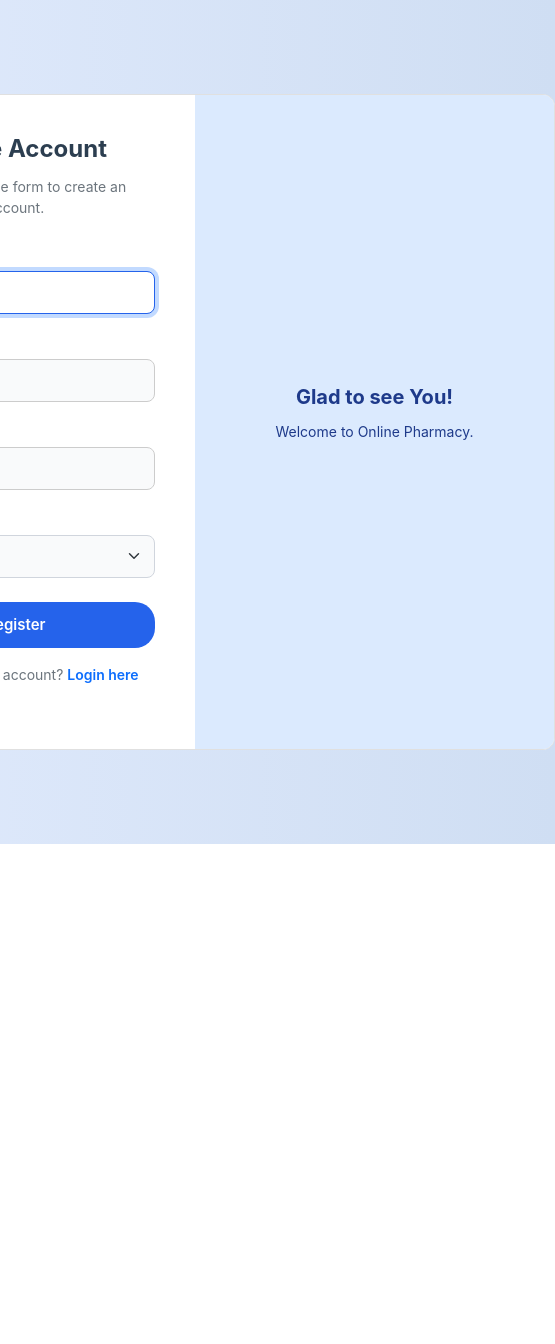
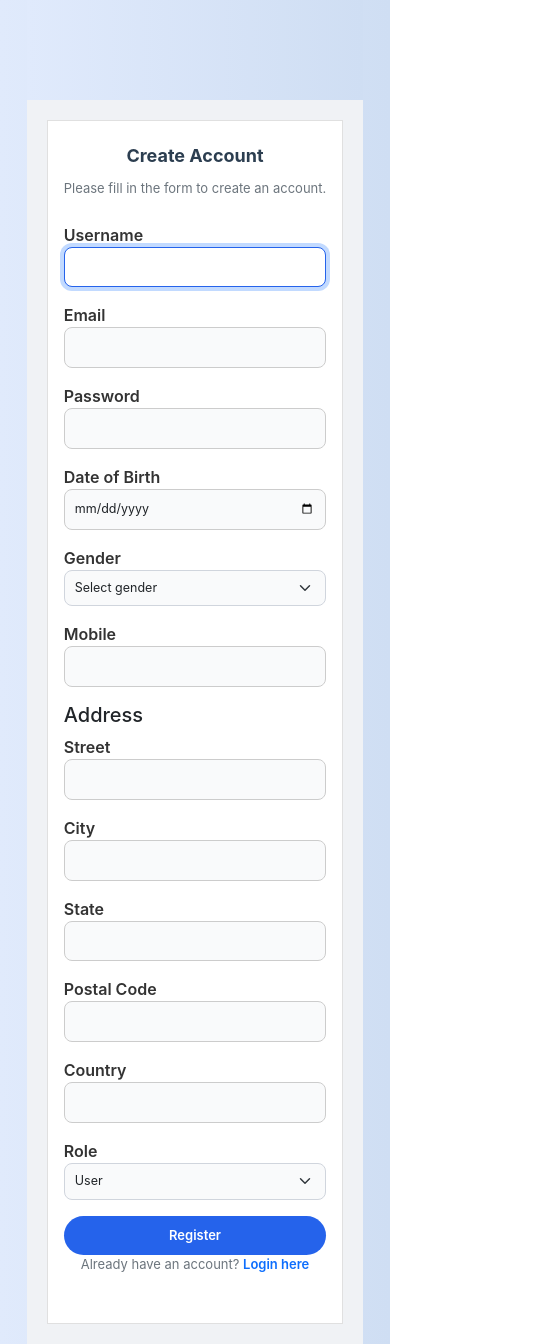
Before and after one commit to manilaxmisisvas/Online_Pharma_team4, a React (Vite) app in the folder frontend/online_pharma_team4/: page / in a window 390 px wide. Shown: the whole page, 555 px wide, since content can reach past the window. Before the commit the page ends 844 px from the top, so only its background shows below. Built offline with nearby package versions, Linux system fonts and the light colour scheme.

Commit message:
Data stored to the database after creating account and also it is responsive

```diff
--- a/frontend/online_pharma_team4/src/components/Register.jsx
+++ b/frontend/online_pharma_team4/src/components/Register.jsx
@@ -1,5 +1,5 @@
 import React, { useState } from "react";
-import { Link } from "react-router-dom";
+import { Link, useNavigate } from "react-router-dom";
 import "../styles/Register.css";
 
 const Register = () => {
@@ -7,42 +7,76 @@ const Register = () => {
   const [email, setEmail] = useState("");
   const [role, setRole] = useState("USER");
   const [password, setPassword] = useState("");
+  const [dob, setDob] = useState("");
+  const [gender, setGender] = useState("");
+  const [mobile, setMobile] = useState("");
+
+  // Address fields separately
+  const [street, setStreet] = useState("");
+  const [city, setCity] = useState("");
+  const [state, setState] = useState("");
+  const [postalCode, setPostalCode] = useState("");
+  const [country, setCountry] = useState("");
+
+  const navigate = useNavigate();
 
   const handleSubmit = async (e) => {
     e.preventDefault();
 
-    // Simple client-side validation
-    if (!username || !email || !password) {
+    // Basic client side validation
+    if (
+      !username || !email || !password || !dob || !gender || !mobile ||
+      !street || !city || !state || !postalCode || !country
+    ) {
       alert("Please fill all required fields.");
       return;
     }
 
+    const addressObj = {
+      street,
+      city,
+      state,
+      postalCode,
+      country,
+    };
+
     const userData = {
       name: username,
       email,
-      password, // send password to backend for encoding
+      password,
       role,
-      // Add any other required fields if backend expects
+      dob,
+      gender,
+      mobile,
+      address: addressObj,
     };
 
     try {
-      const response = await fetch("http://localhost:8080/api/users", {
+      const response = await fetch("http://localhost:8080/api/auth/register", {
         method: "POST",
-        headers: {
-          "Content-Type": "application/json",
-        },
+        headers: { "Content-Type": "application/json" },
         body: JSON.stringify(userData),
       });
 
       if (response.ok) {
         alert("Registration successful! Please login.");
+        // Clear form
         setUsername("");
         setEmail("");
         setPassword("");
         setRole("USER");
+        setDob("");
+        setGender("");
+        setMobile("");
+        setStreet("");
+        setCity("");
+        setState("");
+        setPostalCode("");
+        setCountry("");
+        navigate("/login");
       } else {
         const err = await response.json();
-        alert("Registration failed: " + (err.message || "Unknown error"));
+        alert("Registration failed: " + (err.message || JSON.stringify(err)));
       }
     } catch (error) {
       alert("Error: " + error.message);
@@ -55,74 +89,154 @@ const Register = () => {
         <div className="card-body">
           <h2>Create Account</h2>
           <p className="text-secondary">Please fill in the form to create an account.</p>
+
           <form onSubmit={handleSubmit}>
             <div className="mb-3">
-              <label htmlFor="username" className="form-label">Username</label>
-              <input
-                type="text"
+              <label htmlFor="username">Username</label>
+              <input type="text"
+                id="username"
                 className="form-control"
-                id="username"
-                placeholder="Enter username"
                 value={username}
-                onChange={(e) => setUsername(e.target.value)}
+                onChange={e => setUsername(e.target.value)}
                 required
                 autoFocus
               />
             </div>
 
             <div className="mb-3">
-              <label htmlFor="email" className="form-label">Email</label>
-              <input
-                type="email"
+              <label htmlFor="email">Email</label>
+              <input type="email"
+                id="email"
                 className="form-control"
-                id="email"
-                placeholder="Enter email"
                 value={email}
-                onChange={(e) => setEmail(e.target.value)}
+                onChange={e => setEmail(e.target.value)}
                 required
               />
             </div>
 
             <div className="mb-3">
-              <label htmlFor="password" className="form-label">Password</label>
-              <input
-                type="password"
+              <label htmlFor="password">Password</label>
+              <input type="password"
+                id="password"
                 className="form-control"
-                id="password"
-                placeholder="Enter password"
                 value={password}
-                onChange={(e) => setPassword(e.target.value)}
+                onChange={e => setPassword(e.target.value)}
                 required
               />
             </div>
 
-            <div className="mb-4">
-              <label htmlFor="role" className="form-label">Role</label>
-              <select
-                id="role"
+            <div className="mb-3">
+              <label htmlFor="dob">Date of Birth</label>
+              <input type="date"
+                id="dob"
+                className="form-control"
+                value={dob}
+                onChange={e => setDob(e.target.value)}
+                required
+              />
+            </div>
+
+            <div className="mb-3">
+              <label htmlFor="gender">Gender</label>
+              <select id="gender"
+                className="form-select"
+                value={gender}
+                onChange={e => setGender(e.target.value)}
+                required>
+                <option value="">Select gender</option>
+                <option value="MALE">Male</option>
+                <option value="FEMALE">Female</option>
+                <option value="OTHER">Other</option>
+              </select>
+            </div>
+
+            <div className="mb-3">
+              <label htmlFor="mobile">Mobile</label>
+              <input type="text"
+                id="mobile"
+                className="form-control"
+                value={mobile}
+                onChange={e => setMobile(e.target.value)}
+                required
+              />
+            </div>
+
+            <h5>Address</h5>
+
+            <div className="mb-3">
+              <label htmlFor="street">Street</label>
+              <input type="text"
+                id="street"
+                className="form-control"
+                value={street}
+                onChange={e => setStreet(e.target.value)}
+                required
+              />
+            </div>
+
+            <div className="mb-3">
+              <label htmlFor="city">City</label>
+              <input type="text"
+                id="city"
+                className="form-control"
+                value={city}
+                onChange={e => setCity(e.target.value)}
+                required
+              />
+            </div>
+
+            <div className="mb-3">
+              <label htmlFor="state">State</label>
+              <input type="text"
+                id="state"
+                className="form-control"
+                value={state}
+                onChange={e => setState(e.target.value)}
+                required
+              />
+            </div>
+
+            <div className="mb-3">
+              <label htmlFor="postalCode">Postal Code</label>
+              <input type="text"
+                id="postalCode"
+                className="form-control"
+                value={postalCode}
+                onChange={e => setPostalCode(e.target.value)}
+                required
+              />
+            </div>
+
+            <div className="mb-3">
+              <label htmlFor="country">Country</label>
+              <input type="text"
+                id="country"
+                className="form-control"
+                value={country}
+                onChange={e => setCountry(e.target.value)}
+                required
+              />
+            </div>
+
+            <div className="mb-3">
+              <label htmlFor="role">Role</label>
+              <select id="role"
                 className="form-select"
                 value={role}
-                onChange={(e) => setRole(e.target.value)}
-                required
-              >
+                onChange={e => setRole(e.target.value)}
+                required>
                 <option value="USER">User</option>
                 <option value="ADMIN">Admin</option>
               </select>
             </div>
 
-            <div className="mb-3">
-              <button type="submit" className="btn btn-primary">Register</button>
-            </div>
+            <button type="submit" className="btn btn-primary">Register</button>
           </form>
+
           <p className="text-secondary" style={{ textAlign: "center" }}>
             Already have an account?{" "}
             <Link to="/login" className="text-primary fw-semibold text-decoration-none">Login here</Link>
           </p>
-        </div>
-
-        <div className="info-side">
-          <h3>Glad to see You!</h3>
-          <p>Welcome to Online Pharmacy.</p>
         </div>
       </div>
     </div>
--- a/frontend/online_pharma_team4/src/styles/Register.css
+++ b/frontend/online_pharma_team4/src/styles/Register.css
@@ -1,29 +1,47 @@
-
 .register-bg {
-  box-sizing: border-box;
   min-height: 100vh;
   display: flex;
+  margin-top:600px;
   align-items: center;
   justify-content: center;
   font-family: 'Inter', Arial, sans-serif;
-  padding: 0;
+  padding: 20px;
+  background-color: #f0f2f5;
+  box-sizing: border-box;
 }
 
+
 .register-card {
-  background-color: #ffffff;
-  border-radius: 0;
-  box-shadow: none;
   display: flex;
-  width: 720px;
-  max-width: 100%;
+  flex-direction: row;
+  width: 100%;
+  max-width: 900px;
   border-radius: 12px;
   overflow: hidden;
   border: 1px solid #e0e0e0;
+  background-color: #ffffff;
+  box-shadow: 0 4px 12px rgba(0, 0, 0, 0.05);
 }
 
+/* Left side (form) */
 .card-body {
   flex: 1;
   padding: 40px;
+  box-sizing: border-box;
+}
+
+/* Right side (info panel) */
+.register-card .info-side {
+  flex: 1;
+  background-color: #dbeafe;
+  color: #1e3a8a;
+  display: flex;
+  flex-direction: column;
+  justify-content: center;
+  align-items: center;
+  padding: 40px;
+  box-sizing: border-box;
+  text-align: center;
 }
 
 h2 {
@@ -58,14 +76,13 @@ h2 {
   margin-bottom: 16px;
   width: 100%;
   box-sizing: border-box;
-  transition: border-color 0.2s ease;
 }
 
 .form-control:focus,
 .form-select:focus {
   border-color: #2563eb;
   outline: none;
-  background-color: #fff;
+  background-color: #ffffff;
 }
 
 .btn-primary {
@@ -85,17 +102,6 @@ h2 {
   background-color: #1d4ed8;
 }
 
-.register-card .info-side {
-  flex: 1;
-  background-color: #dbeafe;
-  color: #1e3a8a;
-  display: flex;
-  flex-direction: column;
-  justify-content: center;
-  padding: 40px;
-  text-align: center;
-}
-
 .info-side h3 {
   font-size: 20px;
   font-weight: 700;
@@ -106,3 +112,87 @@ h2 {
   font-size: 14px;
   color: #1e3a8a;
 }
+
+@media (max-width: 768px) {
+  .register-card {
+    flex-direction: column;
+  }
+
+  .card-body,
+  .register-card .info-side {
+    padding: 24px;
+  }
+
+  h2 {
+    font-size: 20px;
+  }
+
+  .info-side h3 {
+    font-size: 18px;
+  }
+
+  .form-control,
+  .form-select {
+    font-size: 13px;
+    padding: 10px 12px;
+  }
+}
+
+
+@media (max-width: 480px) {
+  .card-body,
+  .register-card .info-side {
+    padding: 20px 16px;
+  }
+
+  .info-side h3 {
+    font-size: 16px;
+  }
+
+  .text-secondary {
+    font-size: 13px;
+  }
+
+  .btn-primary {
+    font-size: 14px;
+  }
+}
+
+@media (max-width: 480px) {
+  .register-card {
+    border-radius: 0;
+    box-shadow: none;
+  }
+
+  .card-body,
+  .register-card .info-side {
+    padding: 24px 16px;
+  }
+
+  h2 {
+    font-size: 18px;
+  }
+
+  .info-side h3 {
+    font-size: 16px;
+  }
+
+  .info-side p {
+    font-size: 13px;
+  }
+
+  .form-label {
+    font-size: 13px;
+  }
+
+  .form-control,
+  .form-select {
+    font-size: 12.5px;
+    padding: 8px 10px;
+  }
+
+  .btn-primary {
+    font-size: 13px;
+    padding: 10px;
+  }
+}
```
Also changed, not shown: 1 other file (tests, documents, lock files or other folders).
